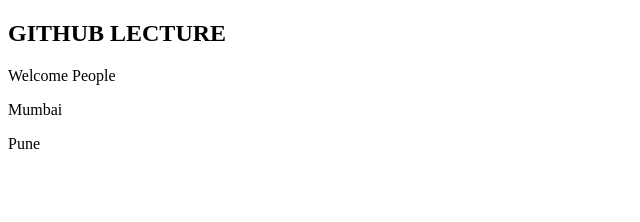
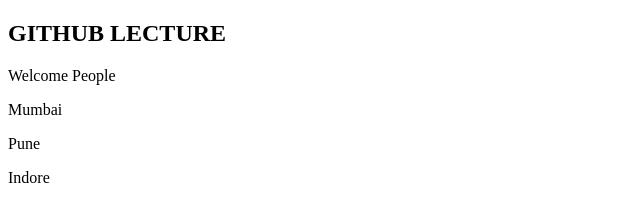
Before and after one commit to Vishakha-Patil85/Manager, a plain HTML site: page index.html in a window 1280 px wide. Shown: the full height of the page, 0-640 px from the left. Drawn offline with Linux system fonts and the light colour scheme.

Commit message:
added Indore

```diff
--- a/index.html
+++ b/index.html
@@ -10,5 +10,6 @@
      <p> Welcome People</p>
      <p> Mumbai</p>
      <p> Pune </p>
+     <p> Indore</p>
 </body>
 </html>
```
